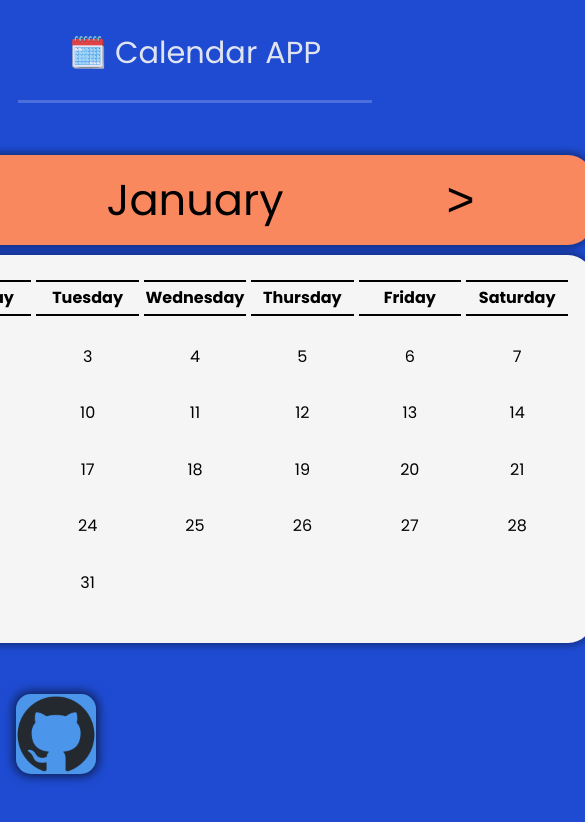
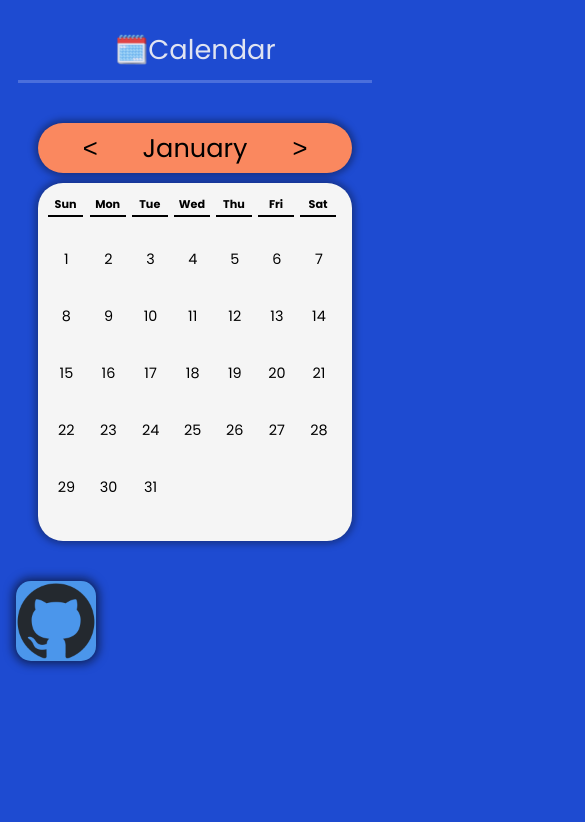
Before and after one commit to josemdc17/calendarapp, a React (Vite) app: page / in a window 390 px wide. Shown: the top 822 px of the page, 585 px wide, since content can reach past the window. Built offline with nearby package versions, Linux system fonts and the light colour scheme.

Commit message:
added more styles for mobile view

```diff
--- a/src/App.jsx
+++ b/src/App.jsx
@@ -6,12 +6,15 @@ import Footer from "./components/footer";
 function App() {
   return (
     <div className="App">
+
       <Header />
+
       <div className="mainWrapper">
         <Calendar />
       </div>
 
       <Footer />
+
     </div>
   );
 }
--- a/src/components/calendar.jsx
+++ b/src/components/calendar.jsx
@@ -65,13 +65,13 @@ const Calendar = () => {
       </div>
 
       <div className="days">
-        <div className="days-head">Sunday</div>
-        <div className="days-head">Monday</div>
-        <div className="days-head">Tuesday</div>
-        <div className="days-head">Wednesday</div>
-        <div className="days-head">Thursday</div>
-        <div className="days-head">Friday</div>
-        <div className="days-head">Saturday</div>
+        <div className="days-head">Sun</div>
+        <div className="days-head">Mon</div>
+        <div className="days-head">Tue</div>
+        <div className="days-head">Wed</div>
+        <div className="days-head">Thu</div>
+        <div className="days-head">Fri</div>
+        <div className="days-head">Sat</div>
         {listDays}
       </div>
     </div>
--- a/src/components/header.jsx
+++ b/src/components/header.jsx
@@ -2,7 +2,7 @@
 const Header = () =>{
     return(
         <div className="headerWrapper">
-            <p>🗓️ Calendar APP</p>
+            🗓️Calendar
         </div>
     )
 }
--- a/src/index.css
+++ b/src/index.css
@@ -8,20 +8,22 @@ body {
 .headerWrapper {
   border-bottom: 3px solid #5074de;
   color: whitesmoke;
-  font-size: 1.9em;
-  height: 70px;
+  font-size: 1.7em;
+  height: 60px;
   opacity: 0.9;
   text-align: center;
+  margin-top: 20px;
+  margin-bottom: 40px;
+  display: grid;
+  place-content: center;
 }
 
 /* CALENDAR */
 
 .mainWrapper {
   display: grid;
-  margin-bottom: 90px;
   margin: 0 auto;
-  min-height: 70vh;
-  min-width: 300px;
+  margin-bottom: 40px;
   place-content: center;
 }
 
@@ -32,15 +34,13 @@ body {
   display: grid;
   grid-template-columns: 1fr 1fr 1fr;
   margin-bottom: 10px;
-  width: 49.8em;
 }
 
 .title {
   color: black;
   display: grid;
-  font-size: 2.7em;
+  font-size: 2.3em;
   height: 90px;
-  margin: 0;
   place-content: center;
 }
 
@@ -65,7 +65,6 @@ button:hover {
 
 .days-head {
   border-bottom: 2px solid black;
-  border-top: 2px solid black;
   display: grid;
   font-weight: bold;
   height: 2em;
@@ -138,3 +137,35 @@ button:hover {
 .mainFooterWrapper:hover .phrase {
   opacity: 1;
 }
+
+@media (max-width: 400px) {
+  .title,
+  button {
+    font-size: 1.6em;
+    height: 50px;
+  }
+
+  .leftArrow,
+  .rightArrow {
+    height: 50px;
+  }
+
+  .mainWrapper div {
+    max-width: 350px;
+  }
+
+  .days-item {
+    font-size: 0.9em;
+    width: 2.6em;
+  }
+
+  .days {
+    gap: 0;
+    padding: 10px;
+  }
+
+  .days-head {
+    font-size: 0.7em;
+    width: 3.2em;
+  }
+}
```
Also changed, not shown: src/assets/github-mark-white.png (deleted).
